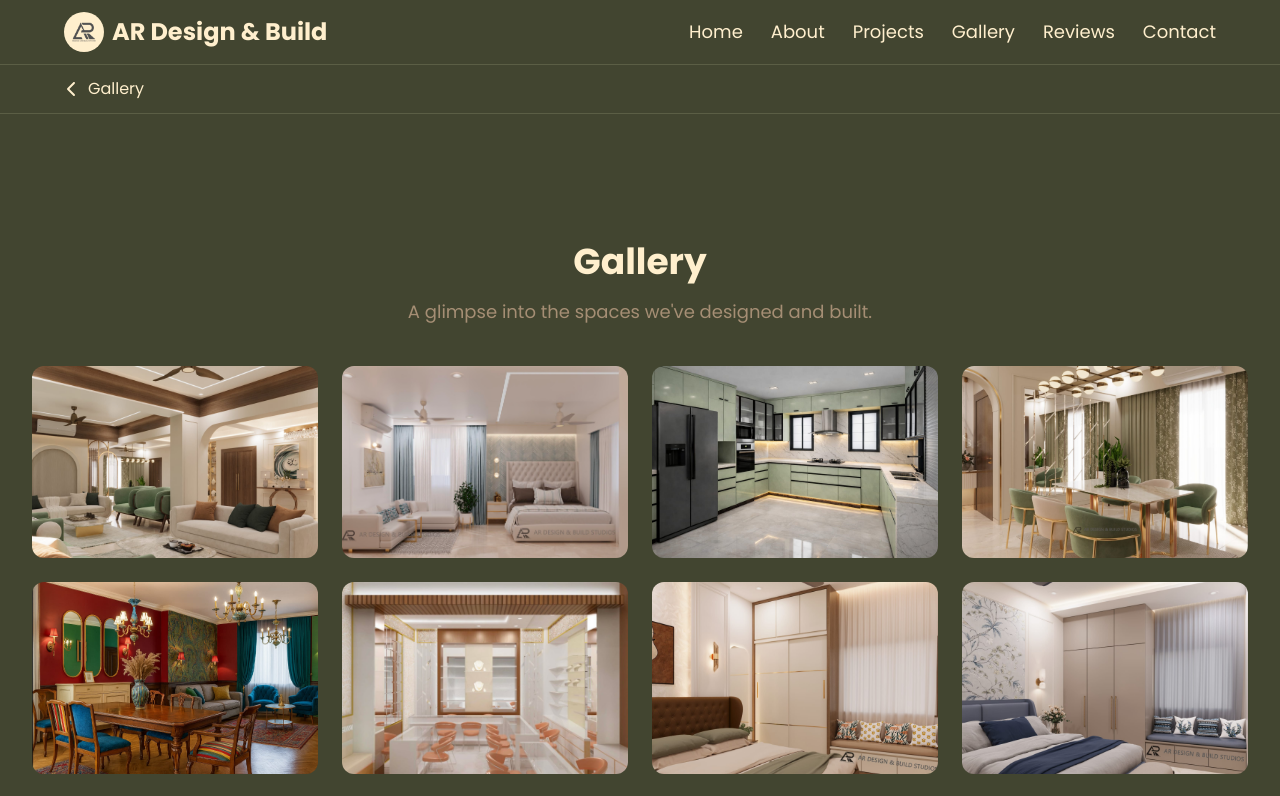
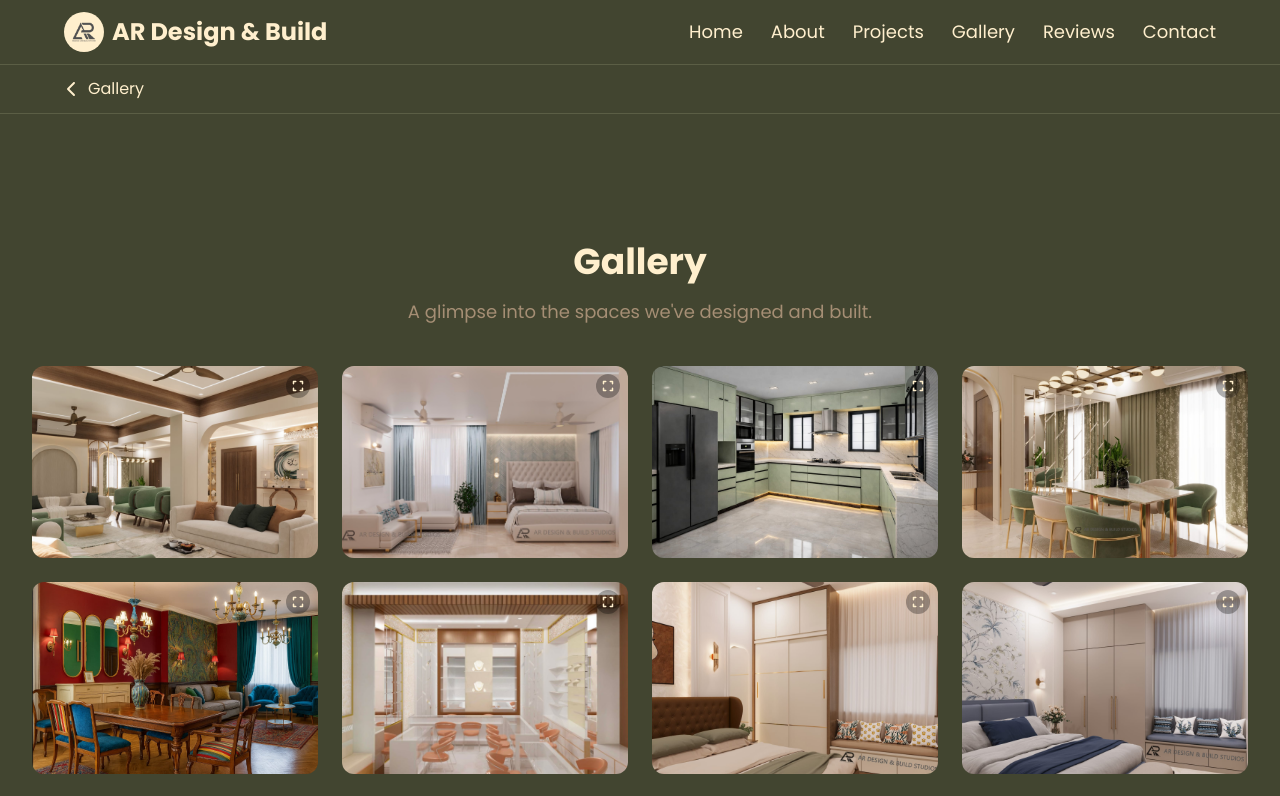
Before and after one commit to arzamansoori/ardesignbuild_website, a React (Vite) app: page /gallery in a window 1280 px wide. Shown: the top 796 px of the page. Built offline with nearby package versions, Linux system fonts and the light colour scheme.

Commit message:
Add expand icon

```diff
--- a/src/pages/GalleryPage.jsx
+++ b/src/pages/GalleryPage.jsx
@@ -2,6 +2,7 @@ import { useEffect, useState } from "react";
 import Header from "../components/Header";
 import Footer from "../components/Footer";
 import ImageViewer from "../components/ImageViewer";
+import { FaExpand } from "react-icons/fa6";
 import { galleryImages } from "../services/gallery";
 import useDocumentHead from "../hooks/useDocumentHead";
 import { BUSINESS_NAME } from "../utils/constants";
@@ -42,7 +43,7 @@ const GalleryPage = () => {
               key={index}
               type="button"
               onClick={() => setOpenIndex(index)}
-              className="overflow-hidden rounded-xl block cursor-pointer"
+              className="relative group overflow-hidden rounded-xl block cursor-pointer"
             >
               <img
                 src={item.img}
@@ -53,6 +54,12 @@ const GalleryPage = () => {
                 decoding="async"
                 className="w-full h-40 sm:h-48 img-hover-zoom"
               />
+              <span
+                className="absolute top-2 right-2 flex items-center justify-center w-6 h-6 rounded-full bg-black/30 text-cream"
+                aria-hidden="true"
+              >
+                <FaExpand className="text-xs" />
+              </span>
             </button>
           ))}
         </div>
--- a/src/pages/ProjectPage.jsx
+++ b/src/pages/ProjectPage.jsx
@@ -3,6 +3,7 @@ import { useParams } from "react-router-dom";
 import Header from "../components/Header";
 import Footer from "../components/Footer";
 import ImageViewer from "../components/ImageViewer";
+import { FaExpand } from "react-icons/fa6";
 import * as projectsService from "../services/projects";
 import useDocumentHead from "../hooks/useDocumentHead";
 import { BUSINESS_NAME } from "../utils/constants";
@@ -71,7 +72,7 @@ const ProjectPage = () => {
               <button
                 type="button"
                 onClick={() => setOpenIndex(index)}
-                className="overflow-hidden rounded-xl block w-full cursor-pointer"
+                className="relative group overflow-hidden rounded-xl block w-full cursor-pointer"
               >
                 <img
                   src={item.img}
@@ -84,6 +85,12 @@ const ProjectPage = () => {
                   height={item.height}
                   className="w-full h-auto rounded-xl"
                 />
+                <span
+                  className="absolute top-2 right-2 flex items-center justify-center w-6 h-6 rounded-full bg-black/30 text-cream"
+                  aria-hidden="true"
+                >
+                  <FaExpand className="text-xs" />
+                </span>
               </button>
               <p className="text-muted text-sm pt-3 text-center">
                 {item.caption}
```
